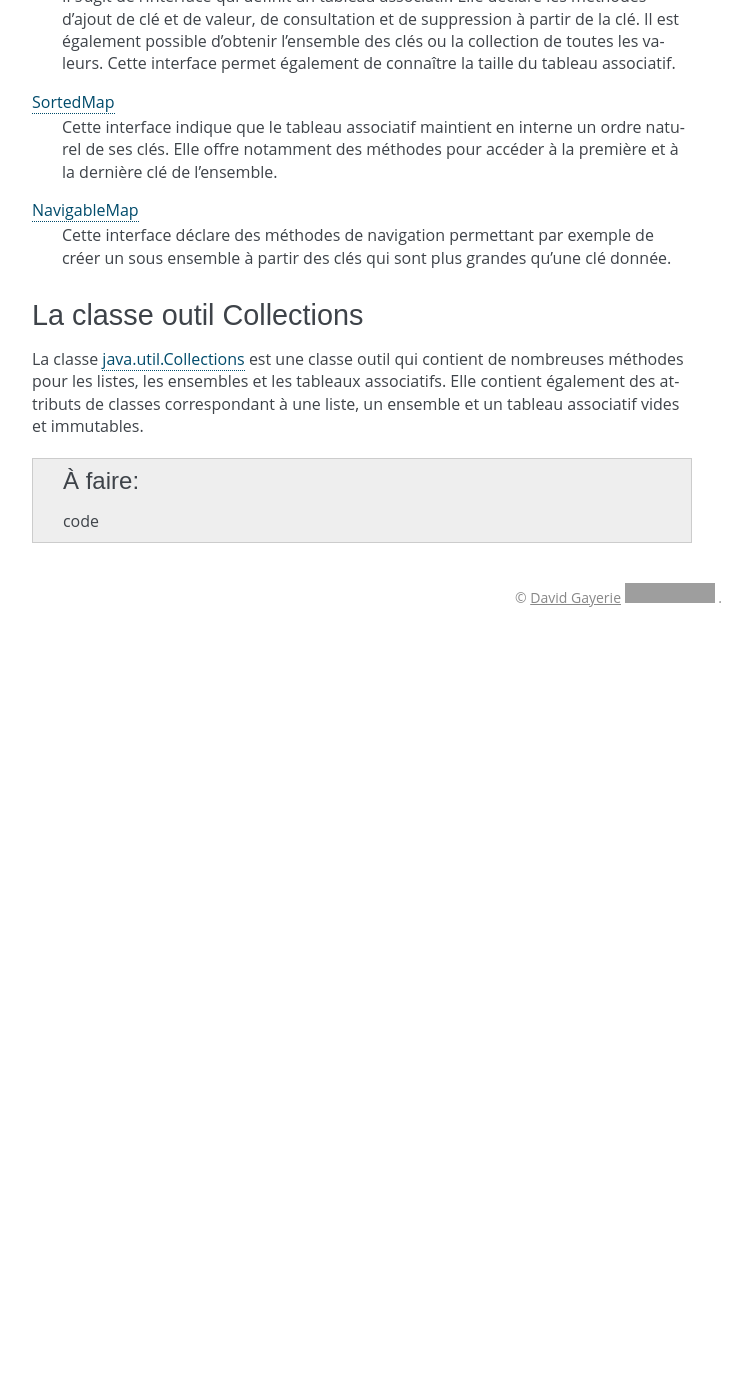
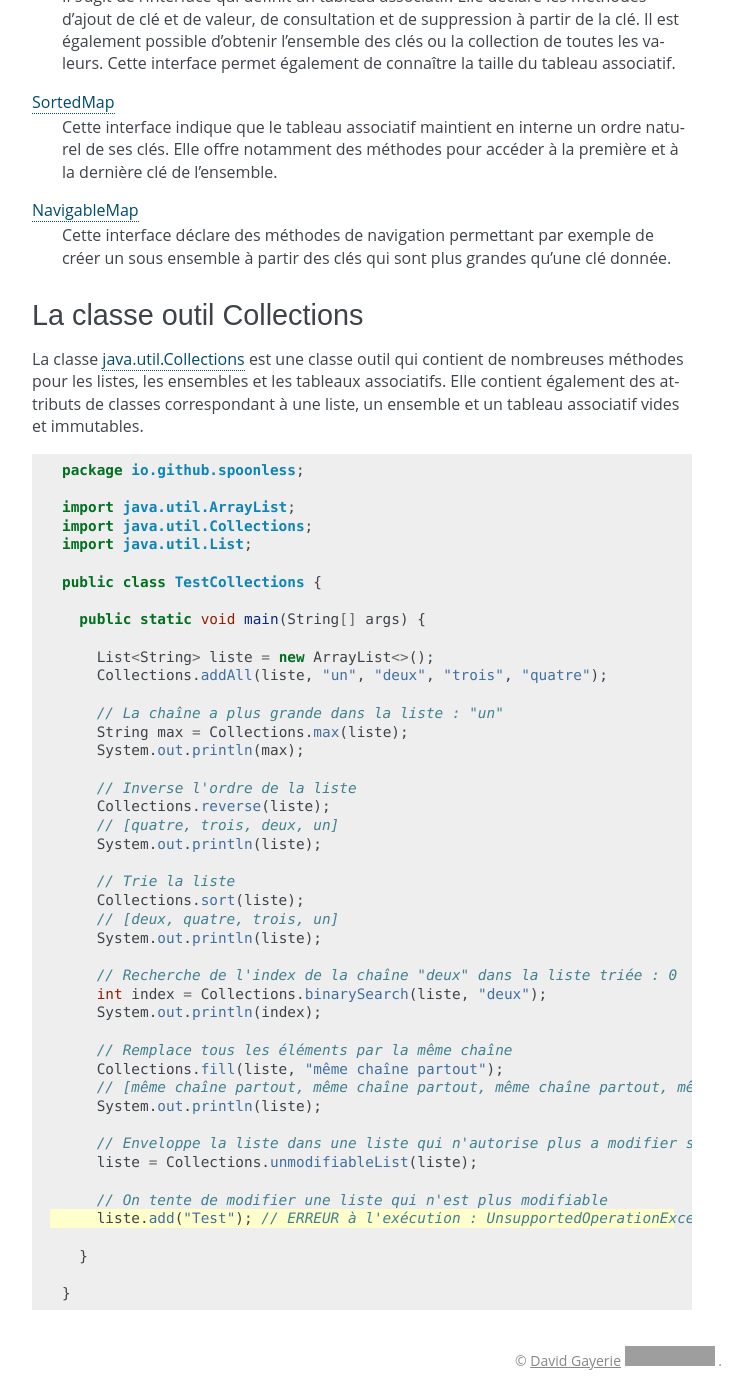
Before and after one commit to lanaflonPerso/cours-java-web, a Sphinx documentation site: the page built from source/les_collections.rst, in a window 1280 px wide and 1400 px high, scrolled down 15710 px. Shown: the whole window, without its empty margins (398-1150 px from the left). Built offline with Sphinx 7.4.7, drawn with Linux system fonts in a browser that asks for light colours; formulas are drawn with MathJax 3; before the commit the page ends 16347 px from its top, so only the background shows below that; grey boxes are pictures that could not be loaded.

Commit message:
exemple de code avec Collections

```diff
--- a/source/les_collections.rst
+++ b/source/les_collections.rst
@@ -736,9 +736,55 @@ méthodes pour les listes, les ensembles et les tableaux associatifs. Elle conti
 également des attributs de classes correspondant à une liste, un ensemble et
 un tableau associatif vides et immutables.
 
-.. todo::
+.. code-block:: java
+  :emphasize-lines: 41
 
-  code
+  package ROOT_PKG;
+
+  import java.util.ArrayList;
+  import java.util.Collections;
+  import java.util.List;
+
+  public class TestCollections {
+
+    public static void main(String[] args) {
+
+      List<String> liste = new ArrayList<>();
+      Collections.addAll(liste, "un", "deux", "trois", "quatre");
+
+      // La chaîne a plus grande dans la liste : "un"
+      String max = Collections.max(liste);
+      System.out.println(max);
+
+      // Inverse l'ordre de la liste
+      Collections.reverse(liste);
+      // [quatre, trois, deux, un]
+      System.out.println(liste);
+
+      // Trie la liste
+      Collections.sort(liste);
+      // [deux, quatre, trois, un]
+      System.out.println(liste);
+
+      // Recherche de l'index de la chaîne "deux" dans la liste triée : 0
+      int index = Collections.binarySearch(liste, "deux");
+      System.out.println(index);
+
+      // Remplace tous les éléments par la même chaîne
+      Collections.fill(liste, "même chaîne partout");
+      // [même chaîne partout, même chaîne partout, même chaîne partout, même chaîne partout]
+      System.out.println(liste);
+
+      // Enveloppe la liste dans une liste qui n'autorise plus a modifier son contenu
+      liste = Collections.unmodifiableList(liste);
+
+      // On tente de modifier une liste qui n'est plus modifiable
+      liste.add("Test"); // ERREUR à l'exécution : UnsupportedOperationException
+
+    }
+
+  }
+
 
 
 .. _Java Collections Framework: https://docs.oracle.com/javase/8/docs/technotes/guides/collections/index.html
```
